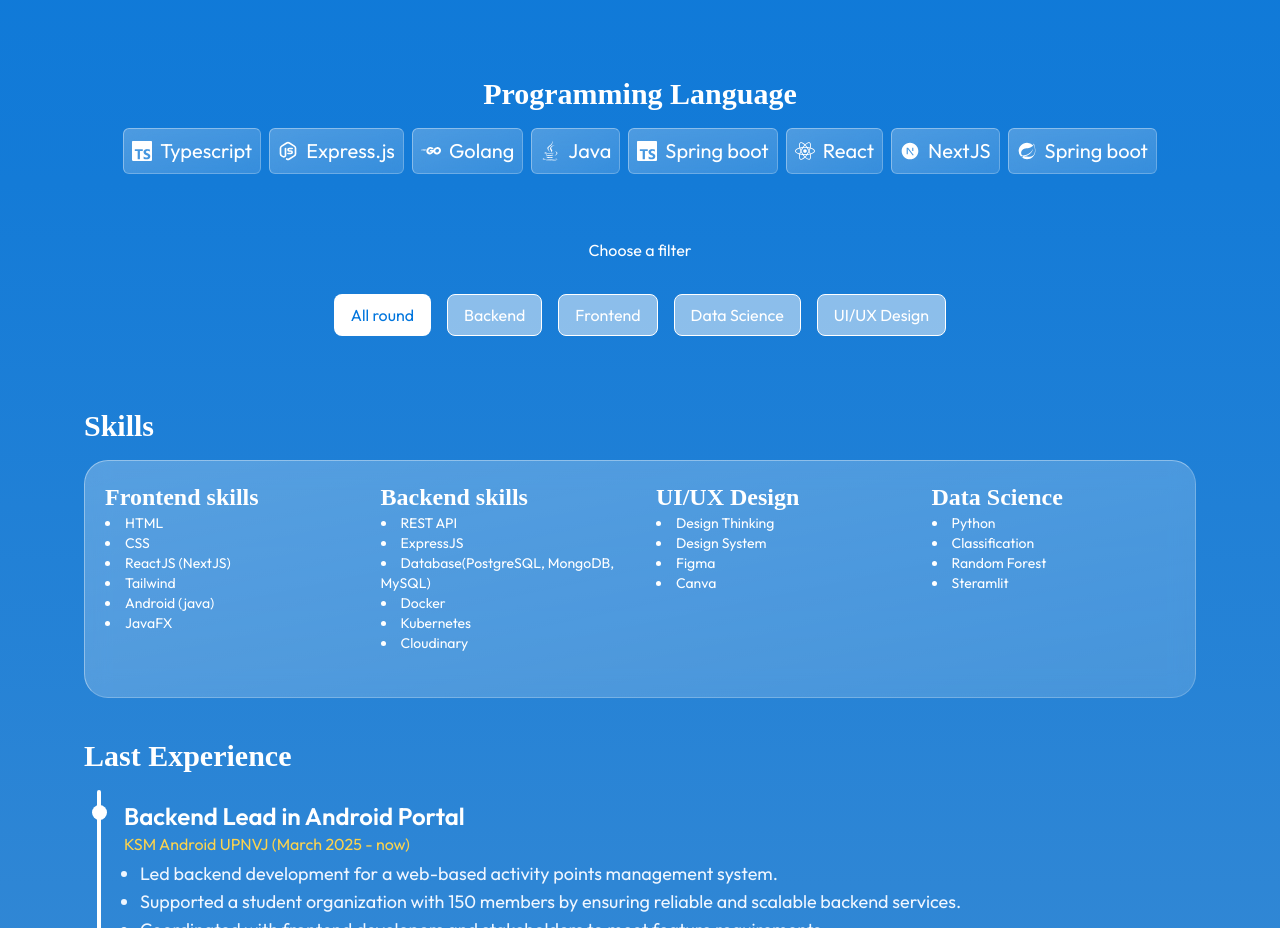
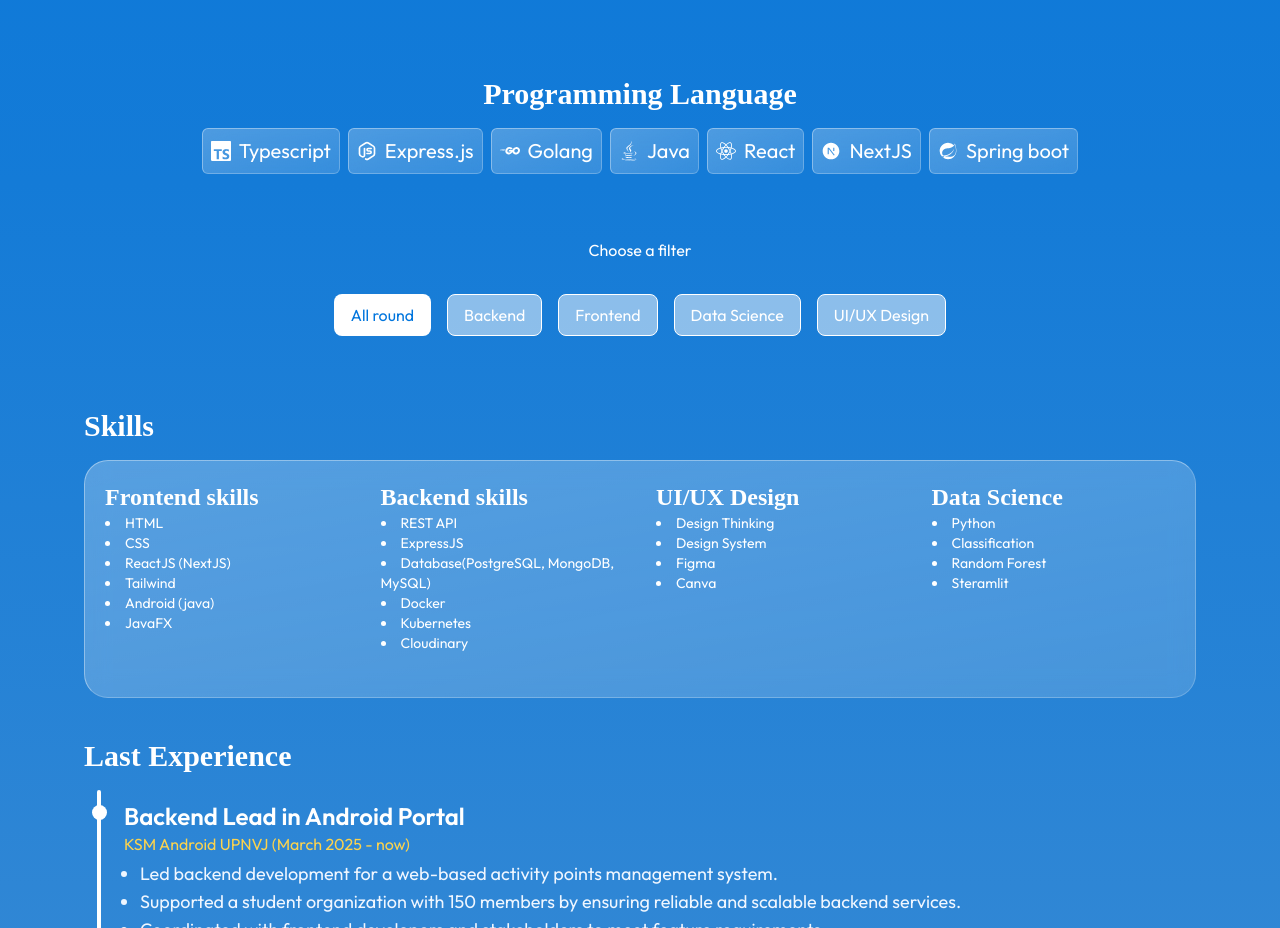
Before and after one commit to evasbr/portfolio-2024, a Next.js app: page /about in a window 1280 px wide. Shown: the part 840-1768 px from the top of the page. Built offline with nearby package versions, Linux system fonts and the light colour scheme; a web font is replaced by a local one.

Commit message:
Update projects.ts

```diff
--- a/app/assets/projects.ts
+++ b/app/assets/projects.ts
@@ -20,6 +20,7 @@
   SiRabbitmq,
   SiStreamlit,
   SiSwagger,
+  SiVercel,
   SiTypescript,
 } from "react-icons/si";
 import { TbBrandNodejs } from "react-icons/tb";
@@ -76,9 +77,9 @@
   },
   {
     id: 5,
-    name: "Spring boot",
-    icon: SiTypescript,
-    type: "frameworks",
+    name: "Vercel",
+    icon: SiVercel,
+    type: "tools",
   },
   {
     id: 6,
```
